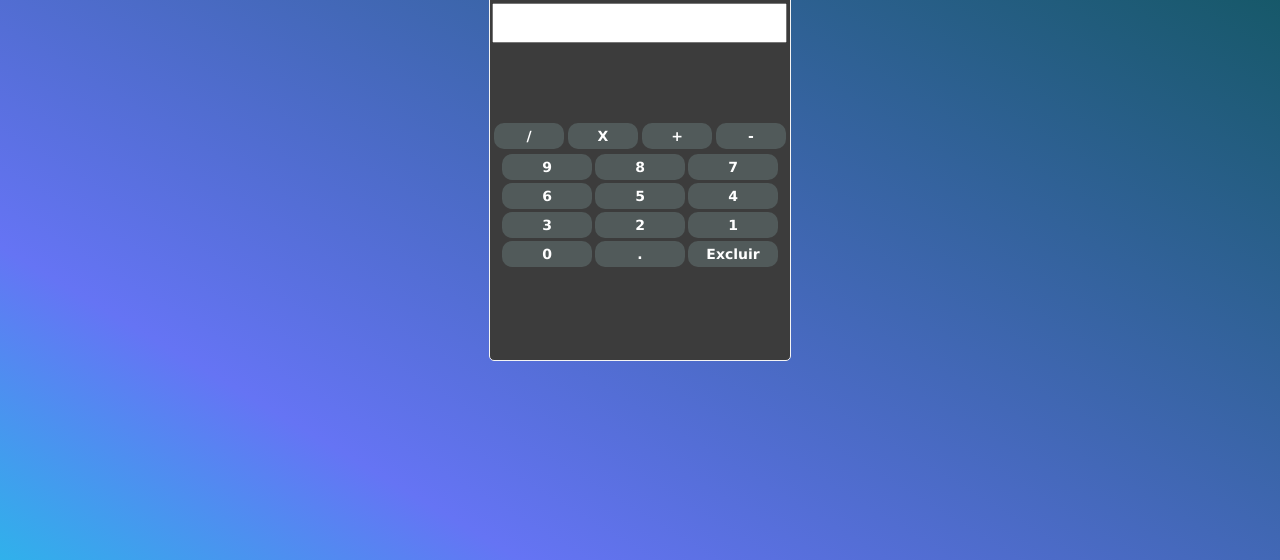
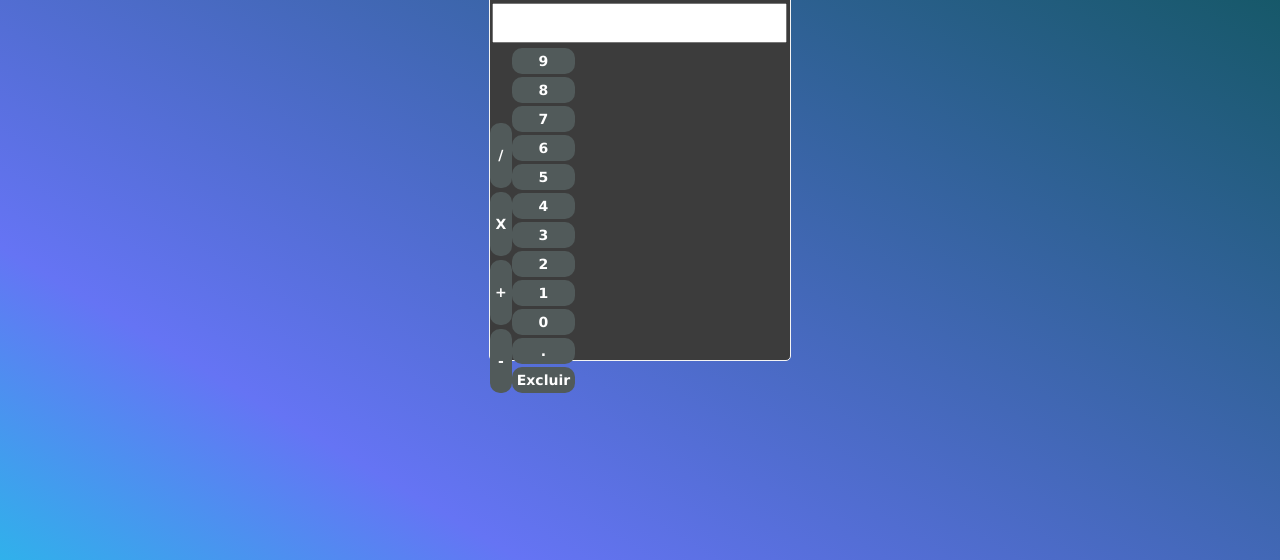
Before and after one commit to MatheusCBarreto/calculadora, a plain HTML site: page index.html in a window 1280 px wide. Shown: the part 240-800 px from the top of the page. Drawn offline with Linux system fonts and the light colour scheme.

Commit message:
ainda quebrando cabeça com posicionamento no CSS, mas vai dar certo, com fé em Deus

```diff
--- a/css/style.css
+++ b/css/style.css
@@ -28,7 +28,7 @@
     padding-left: 10px;
     margin: 5px;
 }
-
+/* Melhorar o campo input */
 .resultado {
     width: 295px;
     height: 40px;
@@ -36,9 +36,14 @@
     margin-left: 2px;
 }
 
+.algarismos {
+    display: flex;
+    flex-direction: row ;
+}
+
 .conteiner-numeros {
     display: grid;
-    grid-template-columns: 90px 90px 90px;
+    /* grid-template-columns: 90px 90px 90px; */
     gap: 3px;
     justify-content: center;
     margin-top: 5px;
@@ -48,7 +53,7 @@
 
 .conteiner-operadores {
     display: grid;
-    grid-template-columns: repeat(4, 70px);
+    /* grid-template-columns: repeat(4, 70px); */
     justify-content: center;
     margin-top: 80px;
     gap: 4px;
--- a/index.html
+++ b/index.html
@@ -13,6 +13,7 @@
         <div class="calculadora">
             <h2 class="titulo">Calculadora</h2>
             <input class="resultado" type="text">
+            <div class="algarismos">
                 <div class="conteiner-operadores">
                     <button class="botoes">/</button>
                     <button class="botoes">X</button>
@@ -35,6 +36,7 @@
                 </div>
             </div>
         </div>
+    </div>
 
     <script src="script.js"></script>
 </body>
```
Lines whose indentation alone changed are shown as unchanged.
